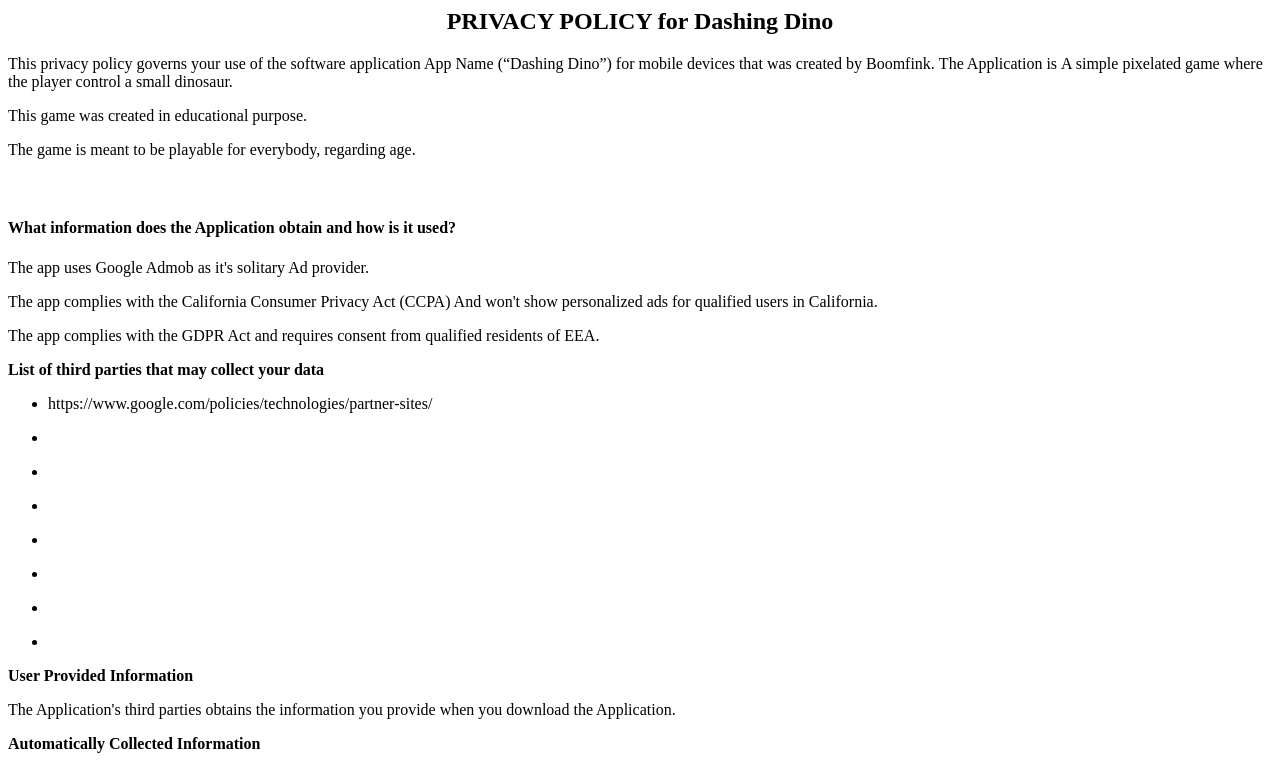
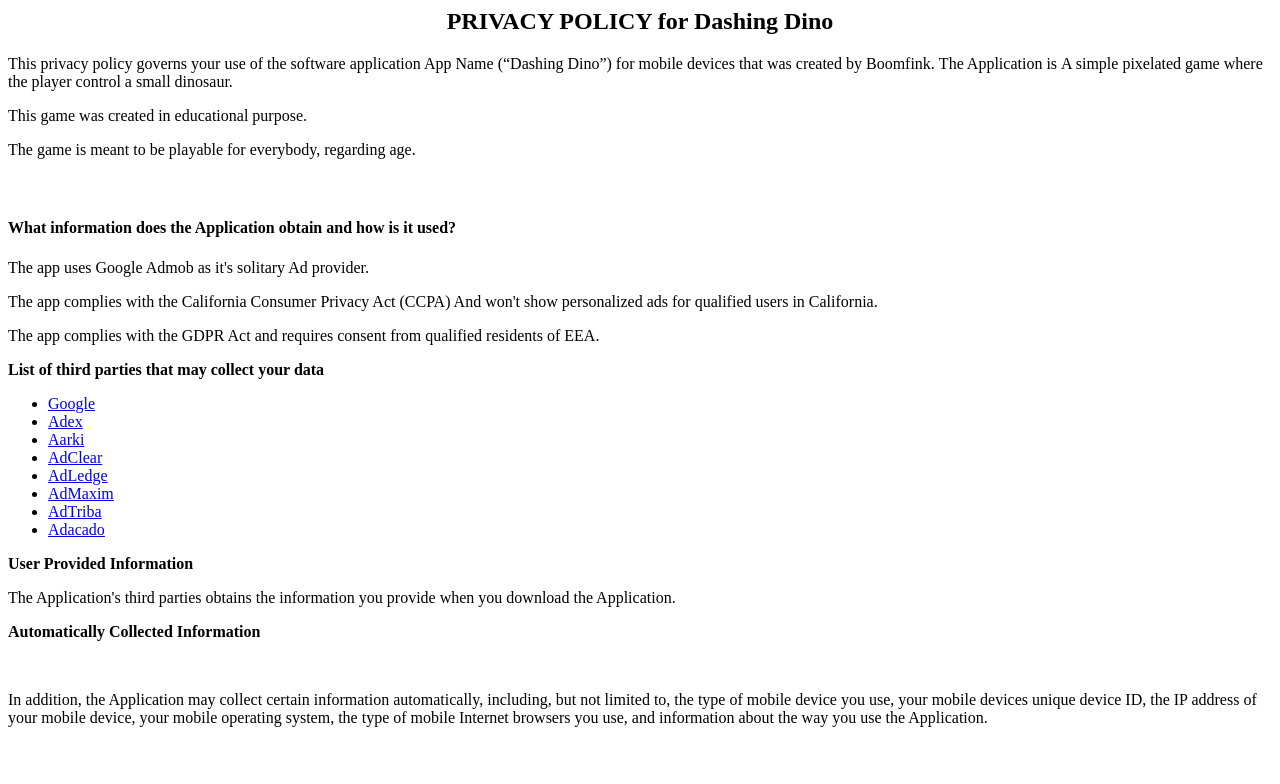
Before and after one commit to boomfink/boomfink.github.io, a plain HTML site: page index.html in a window 1280 px wide. Shown: the top 784 px of the page. Drawn offline with Linux system fonts and the light colour scheme.

Commit message:
Update index.html
Added links to privacy policies of the third parties

```diff
--- a/index.html
+++ b/index.html
@@ -10,14 +10,14 @@
 <p>The app complies with the GDPR Act and requires consent from qualified residents of EEA.</p>
 <p><strong>List of third parties that may collect your data</strong></p>
 <ul>
- <li> <url>https://www.google.com/policies/technologies/partner-sites/</url> </li>
- <li> <p></p> </li>
- <li> <p></p> </li>
- <li> <p></p> </li>
- <li> <p></p> </li>
- <li> <p></p> </li>
- <li> <p></p> </li>
- <li> <p></p> </li>
+ <li> <a href="https://www.google.com/policies/technologies/partner-sites/">Google</a>
+ <li> <a href="http://theadex.com/">Adex</a>
+ <li> <a href="http://corp.aarki.com/privacy">Aarki</a>
+ <li> <a href="https://www.adclear.de/datenschutzerklaerung/">AdClear</a>
+ <li> <a href="https://adledge.com/data-privacy/">AdLedge</a>
+ <li> <a href="http://www.admaxim.com/admaxim-privacy-policy/">AdMaxim</a>
+ <li> <a href="https://privacy.adtriba.com/">AdTriba</a>
+ <li> <a href="https://www.adacado.com/privacy-policy-april-25-2018/">Adacado</a>
 </ul>
 <p><strong>User Provided Information</strong>&nbsp;</p>
 <p>The Application's third parties obtains the information you provide when you download the Application.&nbsp;</p>
```
